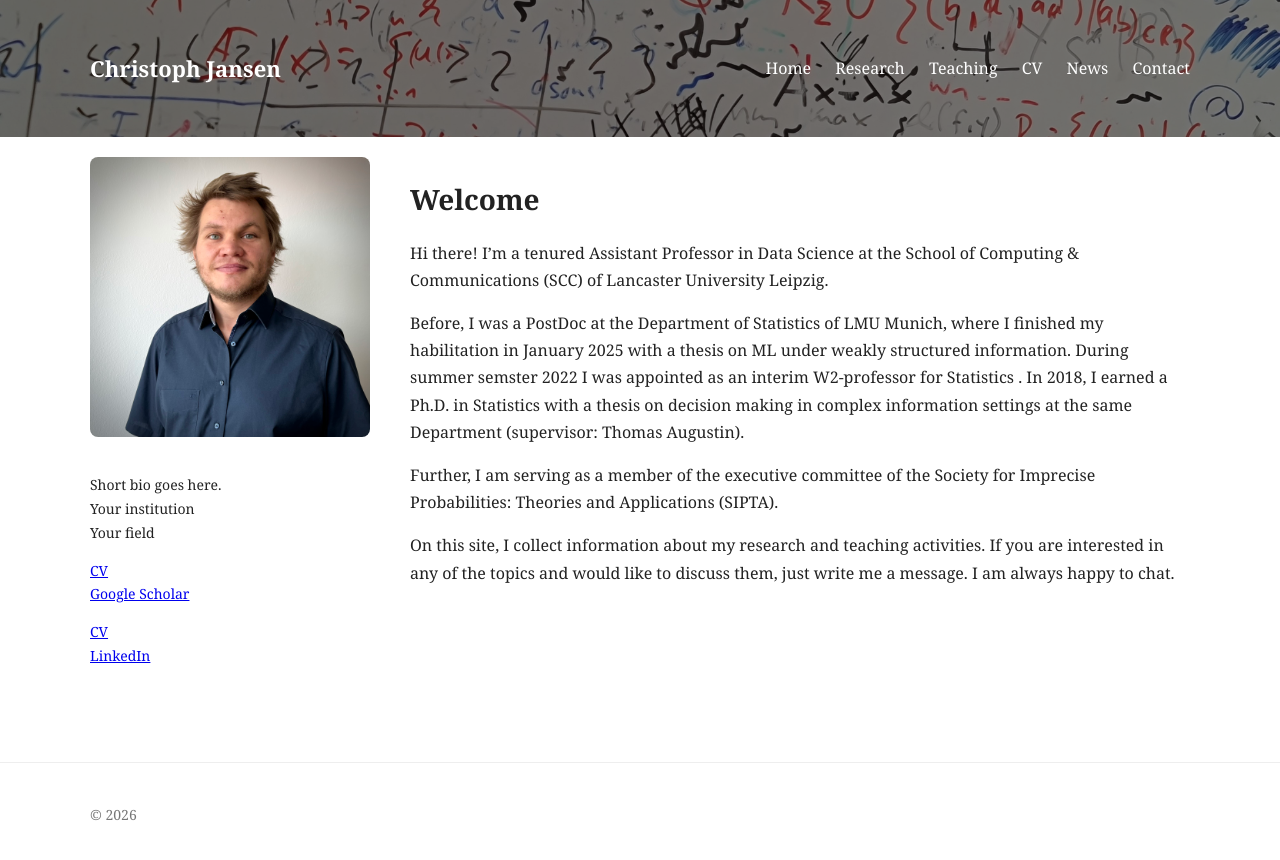
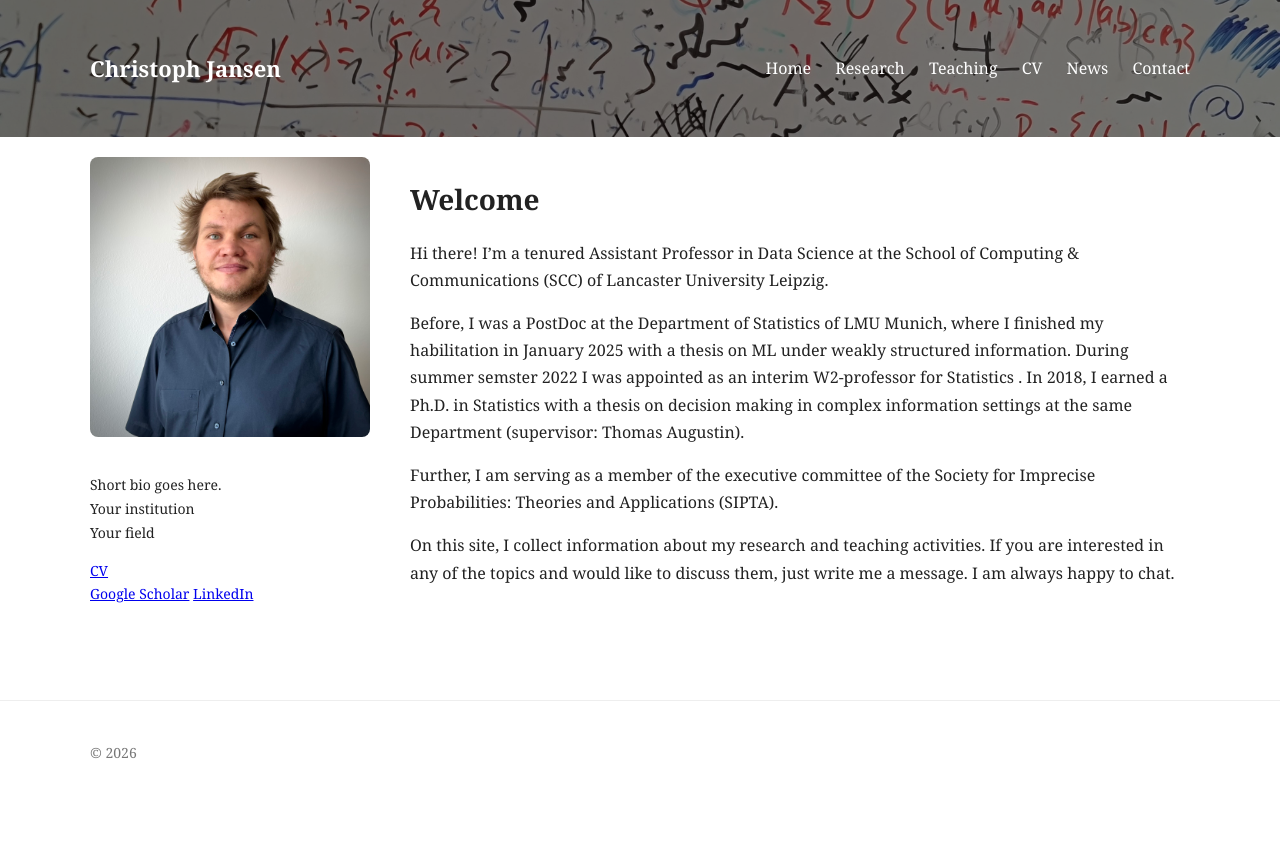
Before and after one commit to jansenc/jansenc.github.io, a Jekyll site: the page built from index.md, in a window 1280 px wide. Shown: the top 860 px of the page. Built offline with Jekyll 4.4.1, drawn with Linux system fonts in a browser that asks for light colours.

Commit message:
Update default.html

```diff
--- a/_layouts/default.html
+++ b/_layouts/default.html
@@ -37,10 +37,6 @@
     <p>
       <a href="/cv/">CV</a><br>
       <a href="https://scholar.google.de/citations?user=Lrh5XU8AAAAJ&hl=de">Google Scholar</a>
-    </p>
-
-    <p>
-      <a href="/cv/">CV</a><br>
       <a href="https://www.linkedin.com/in/dr-christoph-jansen-8b5a67174/?skipRedirect=true">LinkedIn</a>
     </p>
   </aside>
```
